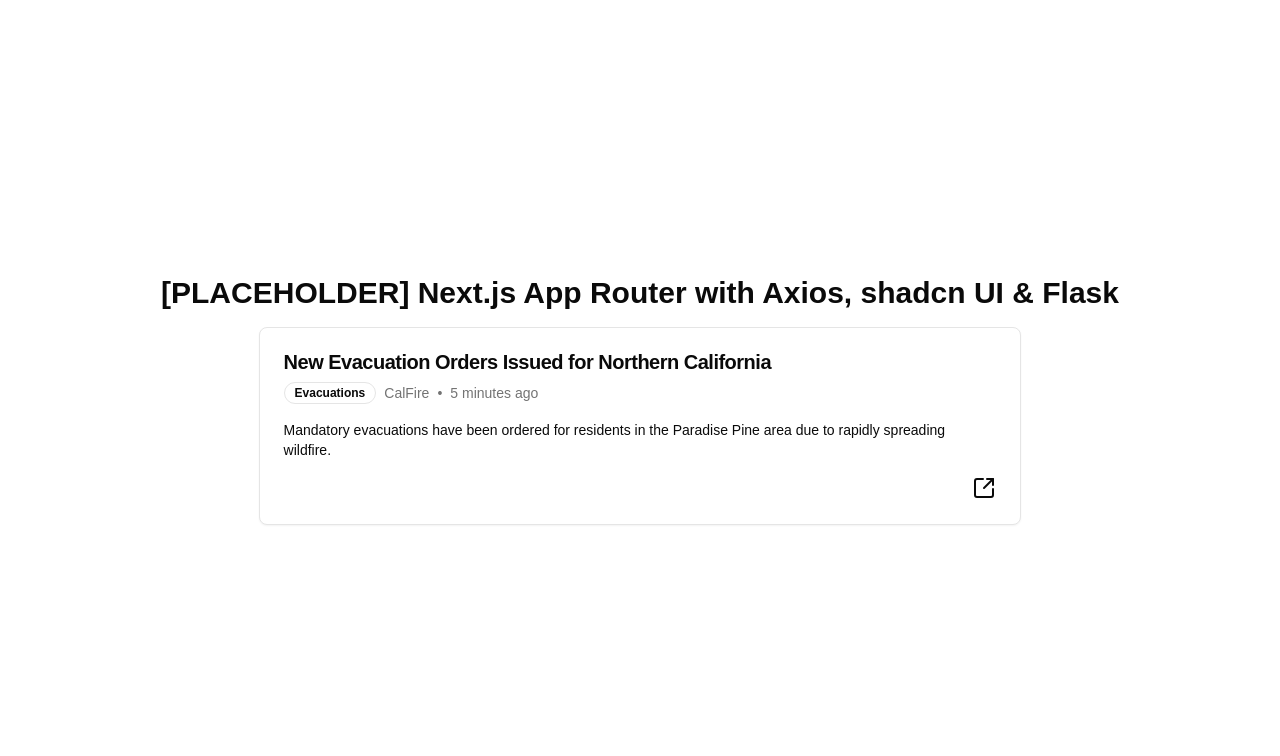
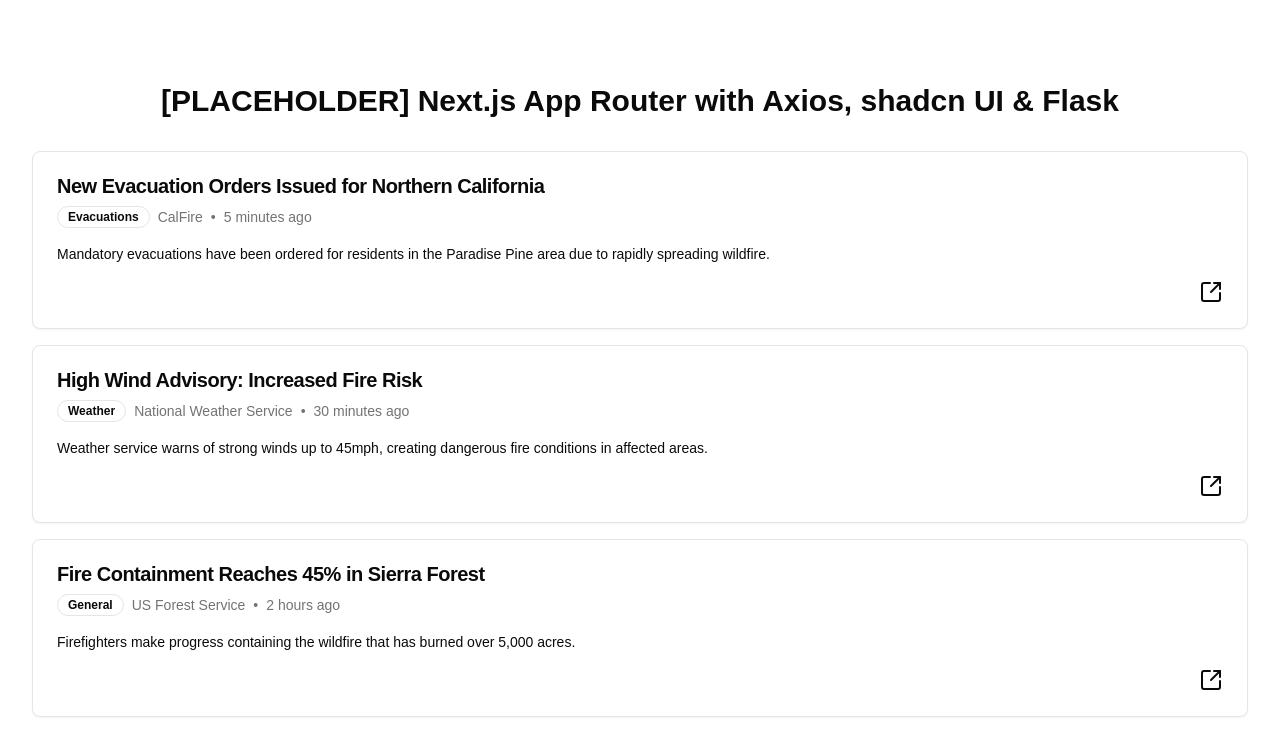
Before and after one commit to EthanSantos/Pyro-AI, a Next.js app in the folder frontend/: page / in a window 1280 px wide. Shown: the top 756 px of the page. Built offline with nearby package versions, Linux system fonts and the light colour scheme.

Commit message:
Added mock news to display news cards on home page.

```diff
--- a/frontend/src/app/page.tsx
+++ b/frontend/src/app/page.tsx
@@ -1,6 +1,6 @@
-"use client";
+"use client"
 
-import { useState } from "react"
+import { useState, useEffect } from "react"
 import NewsCard from "@/components/ui/NewsCard"
 
 export default function Home() {
@@ -22,7 +22,7 @@ export default function Home() {
       source: "National Weather Service",
       date: "30 minutes ago",
       content: "Weather service warns of strong winds up to 45mph, creating dangerous fire conditions in affected areas.",
-      link: null,
+      link: "https://www.google.com/search?q=pigs&rlz=1C5CHFA_enUS973US973&oq=pigs&gs_lcrp=EgZjaHJvbWUyBggAEEUYOTIGCAEQRRg8MgYIAhBFGDzSAQc1MTNqMGo3qAIIsAIB&sourceid=chrome&ie=UTF-8#vhid=NxbLQ-iqV2JCnM&vssid=l",
     },
     {
       id: 3,
@@ -35,24 +35,37 @@ export default function Home() {
     },
   ]
 
-  const [filter, setFilter] = useState<String | null>(null)
-  const [filteredNews, setFilteredNews] = useState<Array<{id: number, title: String, tag: String, source: String, date: String, content: String, link: String | null}>>(allNews)
+  const [filter, setFilter] = useState<String | null>(null)  // TODO: Implement filter functionality.
+  const [displayedNews, setDisplayedNews] = useState<Array<{id: number, title: String, tag: String, source: String, date: String, content: String, link: String}>>(allNews)
+
+  useEffect(() => {
+    if (filter) {
+      const filteredNews = allNews.filter((news) => news.tag === filter)
+      setDisplayedNews(filteredNews)
+    } else {
+      setDisplayedNews(allNews)
+    }
+
+  }, [filter])
 
   return (
-    <div className="min-h-screen flex flex-col items-center justify-center p-8">
+    <div className="min-h-screen flex flex-col items-center justify-center p-8 space-y-4">
       <h1 className="text-3xl font-bold mb-4">
         [PLACEHOLDER] Next.js App Router with Axios, shadcn UI & Flask
       </h1>
 
-      <NewsCard
-        title="New Evacuation Orders Issued for Northern California"
-        tag="Evacuations"
-        source="CalFire"
-        date="5 minutes ago"
-        content="Mandatory evacuations have been ordered for residents in the Paradise Pine area due to rapidly spreading wildfire."
-        link="https://example.com/wildfire.jpg"
-      />
+      {displayedNews.map((news) => (
+        <NewsCard
+          key={news.id}
+          title={news.title}
+          tag={news.tag}
+          source={news.source}
+          date={news.date}
+          content={news.content}
+          link={news.link}
+        />
+      ))}
 
     </div>
-  );
+  )
 }
--- a/frontend/src/components/ui/card.tsx
+++ b/frontend/src/components/ui/card.tsx
@@ -9,7 +9,7 @@ const Card = React.forwardRef<
   <div
     ref={ref}
     className={cn(
-      "rounded-lg border bg-card text-card-foreground shadow-sm",
+      "rounded-lg border bg-card text-card-foreground shadow-sm min-w-full",
       className
     )}
     {...props}
```
